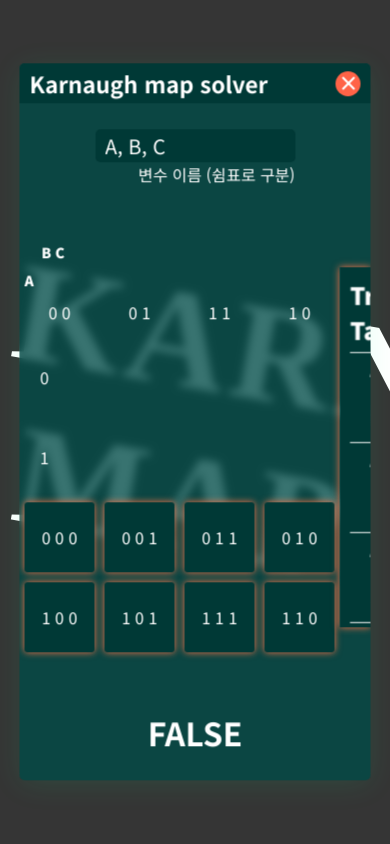
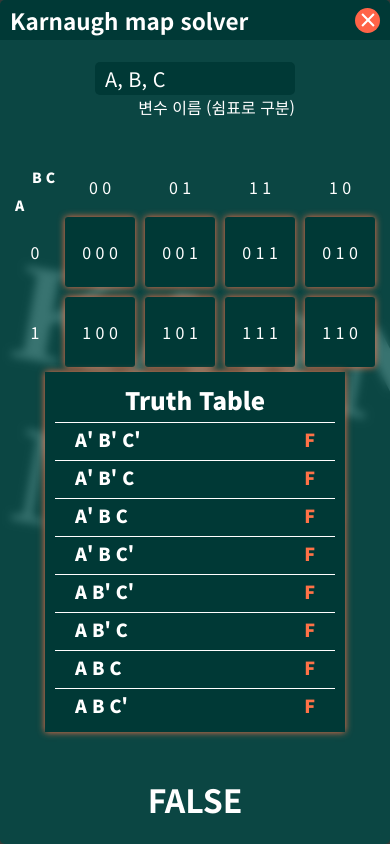
Before and after one commit to BaeJuh/Karnaugh_map, a React (Create React App) app: page / in a window 390 px wide. Shown: the top 844 px of the page. Built offline with nearby package versions, Linux system fonts and the light colour scheme; a web font is replaced by a local one.

Commit message:
response design

```diff
--- a/src/components/Title.js
+++ b/src/components/Title.js
@@ -2,7 +2,7 @@ import styles from "../style/Title.module.scss";
 const Title = () => {
 
     return (
-        <h1 className={styles.title}>
+        <h1 className={styles.backgroundTitle}>
             KARNAUGH MAP
         </h1>
     )
--- a/src/modules/process.mjs
+++ b/src/modules/process.mjs
@@ -97,7 +97,7 @@ class KarnaughMap extends TwoWayLinkedList {
                 if (row_i > 0) { // 열 연결
                     super.connectVertically(super.searchNode(`cell_${row_i - 1}_${col_i}`), currentNode);
                     if ((nodes.length - 1) === row_i) { // 마지막 행의 노드 일때
-                        super.connectVertically(currentNode, super.searchNode(`cell_${0}_${col_i}`))
+                        super.connectVertically(currentNode, super.searchNode(`cell_${0}_${col_i}`));
                     }
                 }
                 prevNode = currentNode;
--- a/src/style/App.module.scss
+++ b/src/style/App.module.scss
@@ -1,4 +1,5 @@
 @import "_settings";
+@import "Mobile.module.scss";
 
 * {
     margin: 0;
--- a/src/style/Content.module.scss
+++ b/src/style/Content.module.scss
@@ -1,4 +1,5 @@
 @import "_settings";
+@import "Mobile.module.scss";
 
 .contentArea {
     width: 100%;
--- a/src/style/Content_CellTable.module.scss
+++ b/src/style/Content_CellTable.module.scss
@@ -1,4 +1,5 @@
 @import "_settings";
+// @import "Mobile.module.scss";
 
 .cellArea {
     $cellSize: 70px;
--- a/src/style/Main.module.scss
+++ b/src/style/Main.module.scss
@@ -1,4 +1,5 @@
 @import "_settings";
+@import "Mobile.module.scss";
 
 .wrapper {
     width: 90%;
--- /dev/null
+++ b/src/style/Mobile.module.scss
@@ -0,0 +1,20 @@
+@import "_settings";
+
+@media (max-width: 500px) {
+    .wrapper {
+        width: 100% !important;
+        height: 100% !important;
+    }
+    .contentArea {
+
+        .tableArea {
+            flex-direction: column !important;
+            align-items: center;
+            justify-content: center;
+
+            .cellArea {
+                box-shadow: 0 0 7px $neon;
+            }
+        }
+    }
+}
--- a/src/style/Title.module.scss
+++ b/src/style/Title.module.scss
@@ -1,6 +1,7 @@
 @import "_settings";
+@import "Mobile.module.scss";
 
-.title {
+.backgroundTitle {
     color: $font-color;
     position: absolute;
 
```
